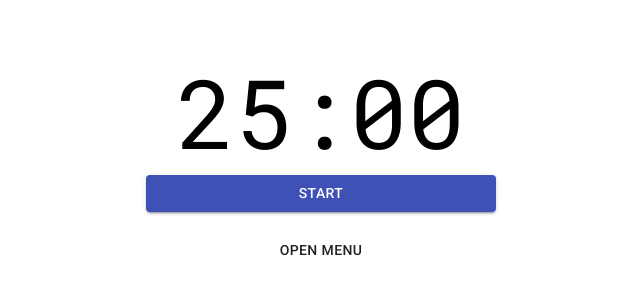
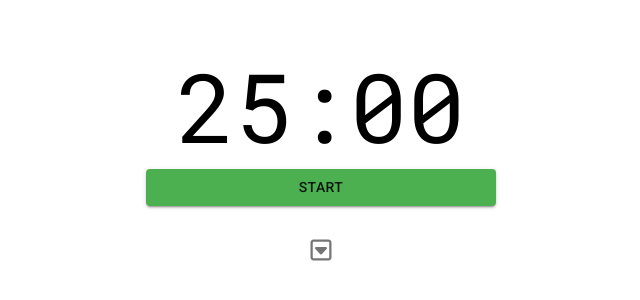
Before and after one commit to drewkiimon/think-straight, a React (Create React App) app: page / in a window 1280 px wide. Shown: the part 242-542 px from the top of the page, without its empty margins (319-959 px from the left). Built offline with nearby package versions, Linux system fonts and the light colour scheme.

Commit message:
Using IconButton from MaterialUI

```diff
--- a/src/components/TimerActions/TimerActions.js
+++ b/src/components/TimerActions/TimerActions.js
@@ -1,8 +1,7 @@
 import React, { Component } from "react";
-import Button from "@material-ui/core/Button";
+import IconButton from "@material-ui/core/IconButton";
 import Menu from "@material-ui/core/Menu";
 import MenuItem from "@material-ui/core/MenuItem";
-import Timer from "../Timer";
 
 class TimerActions extends Component {
 	constructor(props) {
@@ -15,7 +14,6 @@
 		this.toggleMenu = this.toggleMenu.bind(this);
 		this.handleClose = this.handleClose.bind(this);
 	}
-	// const [anchorEl, setAnchorEl] = React.useState(null);
 
 	toggleMenu(event) {
 		this.setState({ isOpen: event.currentTarget });
@@ -28,21 +26,23 @@
 	render() {
 		return (
 			<div>
-				<Button
+				<IconButton
 					aria-controls='simple-menu'
 					aria-haspopup='true'
 					onClick={this.toggleMenu}>
-					Open Menu
-				</Button>
+					<i className='far fa-caret-square-down'></i>
+				</IconButton>
 				<Menu
 					id='simple-menu'
 					anchorEl={this.state.isOpen}
 					keepMounted
 					open={Boolean(this.state.isOpen)}
 					onClose={this.handleClose}>
-					<MenuItem onClick={this.handleClose}>Profile</MenuItem>
-					<MenuItem onClick={this.handleClose}>My account</MenuItem>
-					<MenuItem onClick={this.handleClose}>Logout</MenuItem>
+					<MenuItem onClick={this.handleClose}>Start Cycle</MenuItem>
+					<MenuItem onClick={this.handleClose}>Stop</MenuItem>
+					<MenuItem onClick={this.handleClose}>
+						Restart Cycle
+					</MenuItem>
 				</Menu>
 			</div>
 		);
```
